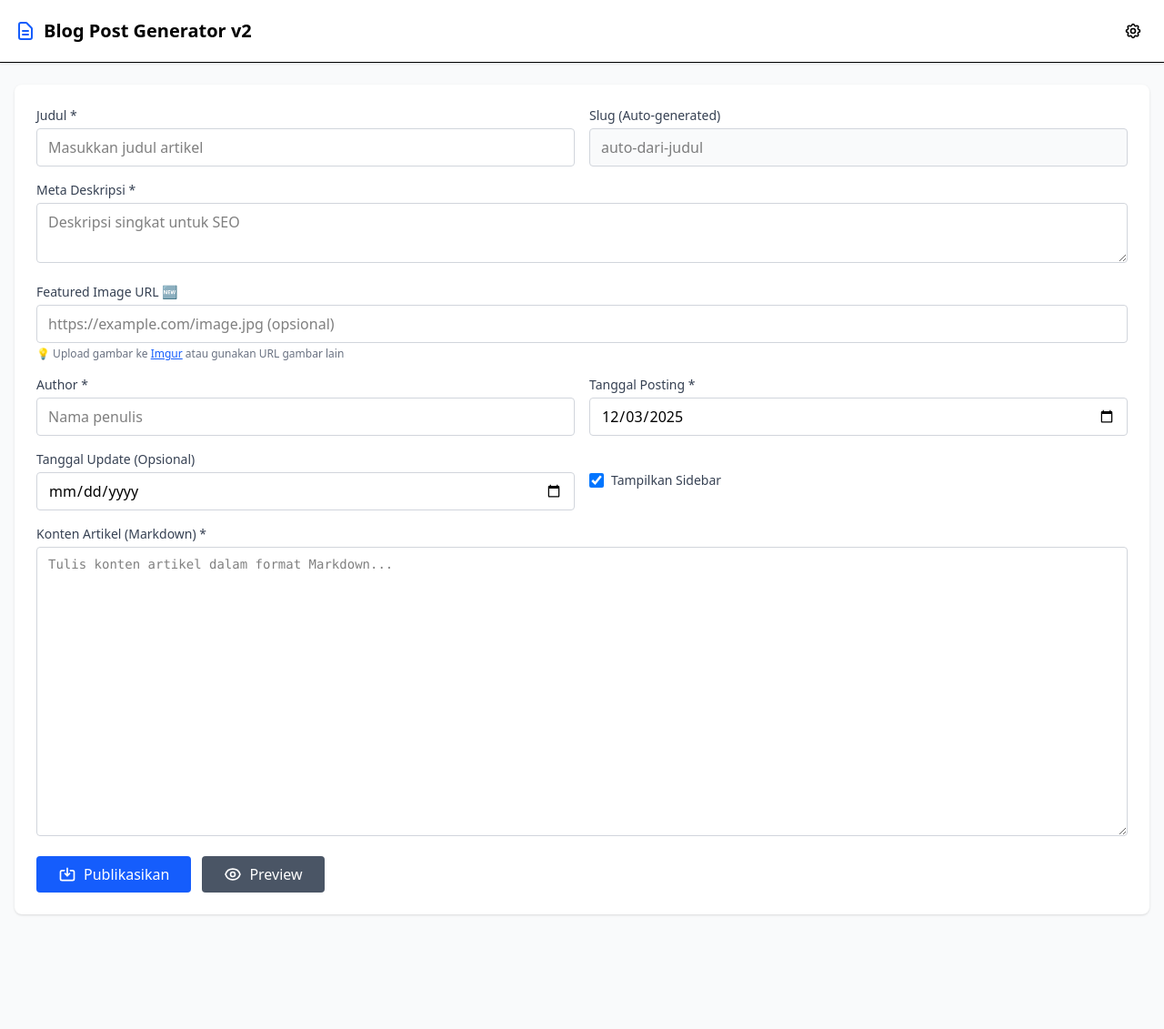
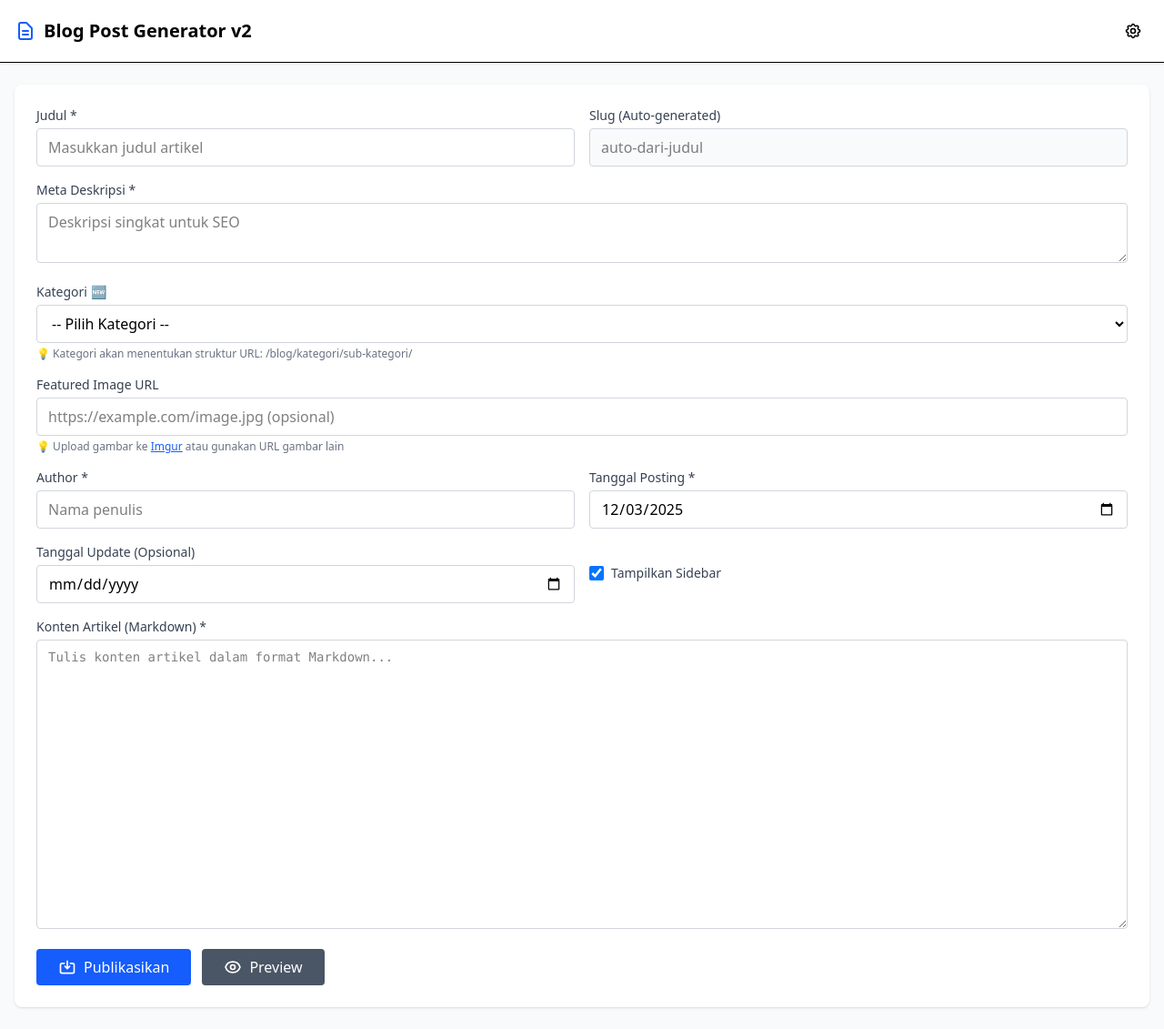
Before and after one commit to lubisrezanoprial/siskalub, a Jekyll site: the page admin/index.html, which Jekyll copies as it is, in a window 1280 px wide and 1131 px high. Shown: the whole window at 91% size. Built offline with Jekyll 4.4.1, drawn with Linux system fonts in a browser that asks for light colours.

Commit message:
Update index.html

```diff
--- a/admin/index.html
+++ b/admin/index.html
@@ -57,7 +57,44 @@
                 </div>
 
                 <div class="md:col-span-2">
-                    <label class="block text-sm font-medium mb-1 text-gray-700">Featured Image URL 🆕</label>
+                    <label class="block text-sm font-medium mb-1 text-gray-700">Kategori 🆕</label>
+                    <select id="postCategory" class="w-full px-3 py-2 border border-gray-300 rounded focus:ring-2 focus:ring-blue-500 outline-none">
+                        <option value="">-- Pilih Kategori --</option>
+                        <optgroup label="Pendidikan">
+                            <option value="Pendidikan">Pendidikan</option>
+                            <option value="Pendidikan,Kurikulum">Pendidikan > Kurikulum</option>
+                            <option value="Pendidikan,Metode Pembelajaran">Pendidikan > Metode Pembelajaran</option>
+                            <option value="Pendidikan,Evaluasi">Pendidikan > Evaluasi</option>
+                        </optgroup>
+                        <optgroup label="Teknologi">
+                            <option value="Teknologi">Teknologi</option>
+                            <option value="Teknologi,Pemrograman">Teknologi > Pemrograman</option>
+                            <option value="Teknologi,Pemrograman,Web Development">Teknologi > Pemrograman > Web Development</option>
+                            <option value="Teknologi,Pemrograman,Mobile Development">Teknologi > Pemrograman > Mobile Development</option>
+                            <option value="Teknologi,Database">Teknologi > Database</option>
+                            <option value="Teknologi,AI & Machine Learning">Teknologi > AI & Machine Learning</option>
+                        </optgroup>
+                        <optgroup label="Penelitian">
+                            <option value="Penelitian">Penelitian</option>
+                            <option value="Penelitian,Metodologi">Penelitian > Metodologi</option>
+                            <option value="Penelitian,Publikasi">Penelitian > Publikasi</option>
+                        </optgroup>
+                        <optgroup label="Tutorial">
+                            <option value="Tutorial">Tutorial</option>
+                            <option value="Tutorial,Beginner">Tutorial > Beginner</option>
+                            <option value="Tutorial,Advanced">Tutorial > Advanced</option>
+                        </optgroup>
+                        <optgroup label="Lainnya">
+                            <option value="Opini">Opini</option>
+                            <option value="Berita">Berita</option>
+                            <option value="Tips & Tricks">Tips & Tricks</option>
+                        </optgroup>
+                    </select>
+                    <p class="text-xs text-gray-500 mt-1">💡 Kategori akan menentukan struktur URL: /blog/kategori/sub-kategori/</p>
+                </div>
+
+                <div class="md:col-span-2">
+                    <label class="block text-sm font-medium mb-1 text-gray-700">Featured Image URL</label>
                     <input type="url" id="postImage" class="w-full px-3 py-2 border border-gray-300 rounded focus:ring-2 focus:ring-blue-500 outline-none" placeholder="https://example.com/image.jpg (opsional)"/>
                     <p class="text-xs text-gray-500 mt-1">💡 Upload gambar ke <a href="https://imgur.com/" target="_blank" class="text-blue-600 underline">Imgur</a> atau gunakan URL gambar lain</p>
                 </div>
@@ -175,6 +212,20 @@
             const showSidebar = document.getElementById('showSidebar').checked;
             const slug = document.getElementById('postSlug').value;
             const image = document.getElementById('postImage').value;
+            const categoryValue = document.getElementById('postCategory').value;
+
+            // Parse categories for YAML array format
+            let categoriesYaml = '';
+            let permalink = `/blog/${slug}/`;
+
+            if (categoryValue) {
+                const categories = categoryValue.split(',').map(c => c.trim());
+                categoriesYaml = `categories: [${categories.map(c => `"${c}"`).join(', ')}]`;
+
+                // Generate permalink based on categories
+                const categorySlug = categories.map(c => c.toLowerCase().replace(/[^a-z0-9]+/g, '-')).join('/');
+                permalink = `/blog/${categorySlug}/${slug}/`;
+            }
 
             return `---
 layout: post
```
Also changed, not shown: other parts of admin/index.html (+2 -1 lines).
